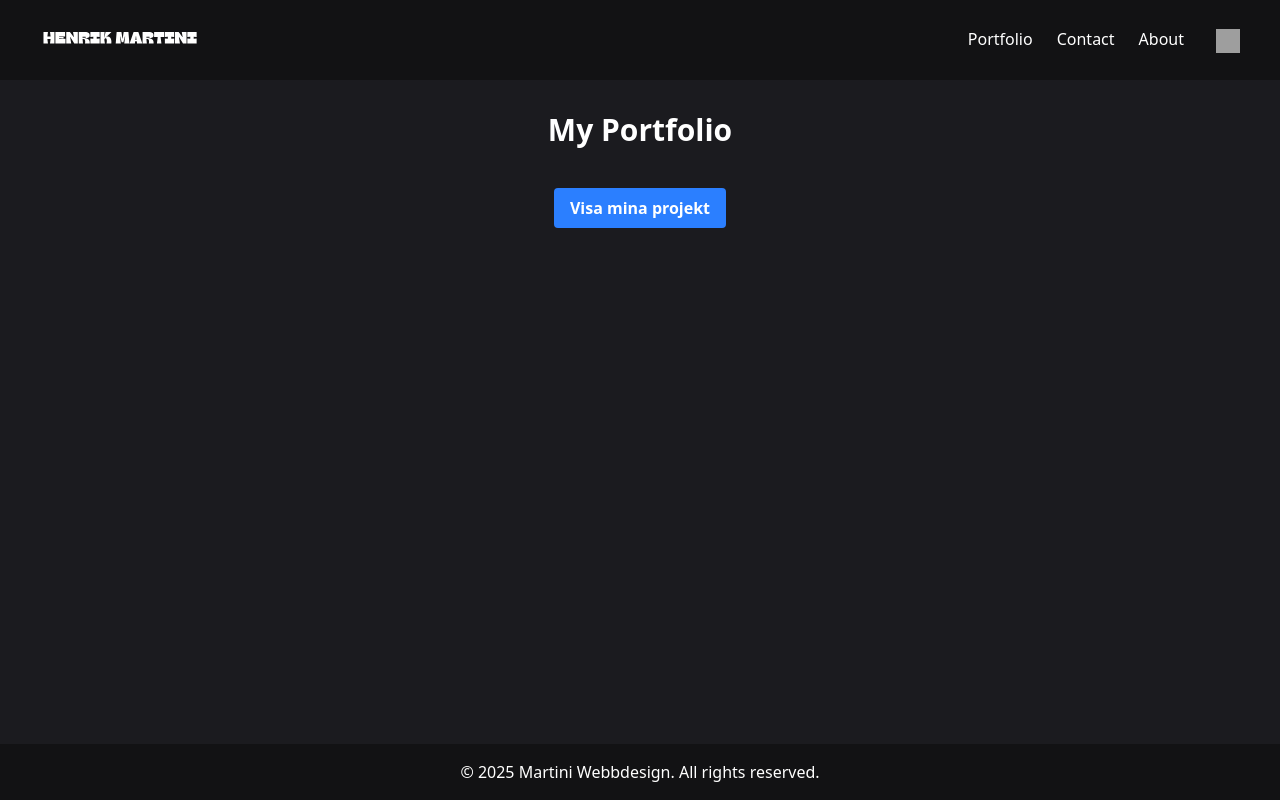
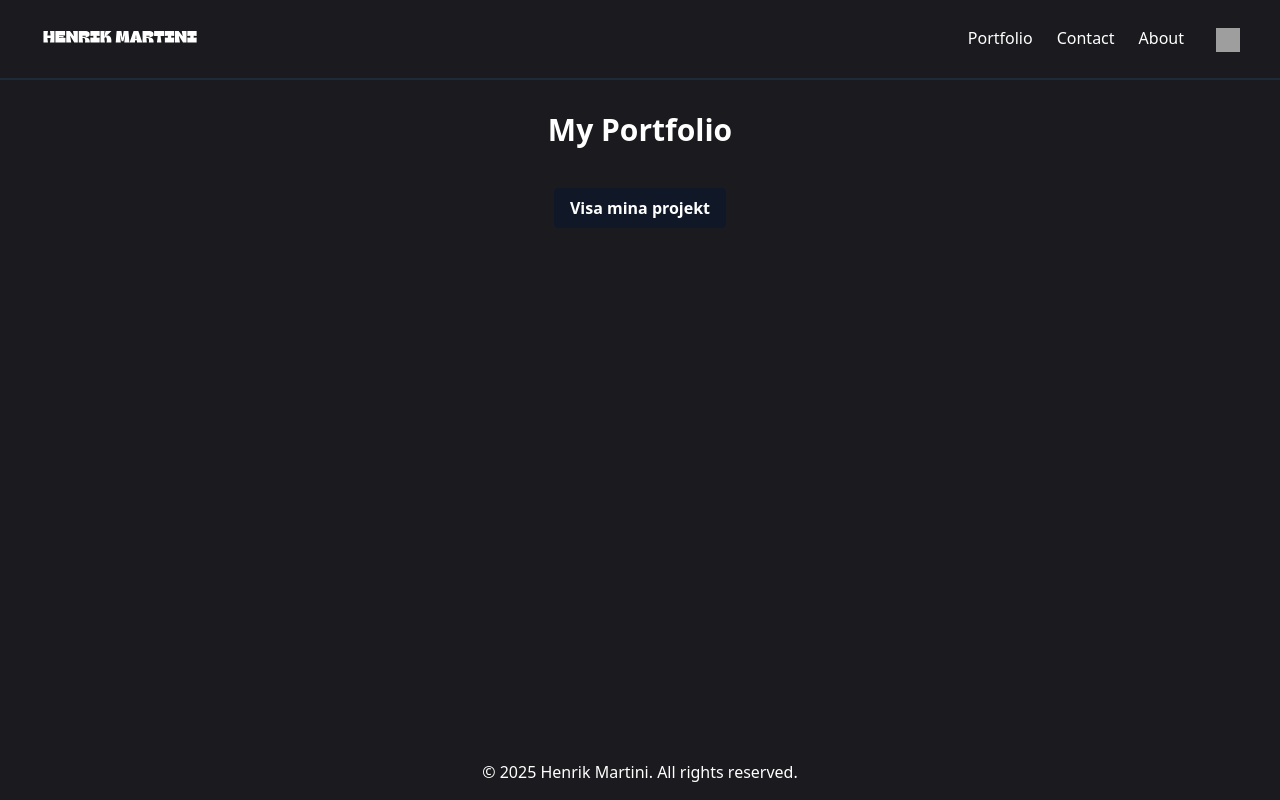
Before and after one commit to Thebeatkicks/portfolio-website, a React (Vite) app: page /portfolio in a window 1280 px wide. Built offline with nearby package versions, Linux system fonts and the light colour scheme; grey boxes are pictures that could not be loaded.

Commit message:
changed Bg-color

```diff
--- a/src/components/Footer.jsx
+++ b/src/components/Footer.jsx
@@ -1,7 +1,7 @@
 function Footer() {
   return (
-    <footer className="bg-[#121214] text-white h-14 flex items-center justify-center">
-        &copy; 2025 Martini Webbdesign. All rights reserved.
+    <footer className="text-white h-14 flex items-center justify-center">
+        &copy; 2025 Henrik Martini. All rights reserved.
     </footer>
   )
 }
--- a/src/components/Header.jsx
+++ b/src/components/Header.jsx
@@ -14,7 +14,7 @@ const Header = () => {
     <header
         className="
             flex items-center justify-between px-4 md:px-10 h-20
-            relative bg-[#121214] text-white
+            relative text-white border-b-2 border-gray-800
             "
     >
         <Logo />
--- a/src/components/Home.jsx
+++ b/src/components/Home.jsx
@@ -5,7 +5,7 @@ function Home() {
     <div className='
     mt-10'>
 
-      <img src={frontpage} alt="Henrik" className="mx-auto mt-4 w-1/2 h-auto grayscale brightness-50" />
+      <img src={frontpage} alt="Henrik" className="mx-auto mt-4 w-1/2 h-auto grayscale brightness-50 rounded-full" />
       <div className="text-center mt-5 mb-10 flex flex-row gap-2 justify-center">
 
                 <span className="inline-flex items-center rounded-md bg-gray-50 px-2 py-1 text-xs font-medium text-gray-600 ring-1 ring-gray-500/10 ring-inset">
--- a/src/components/Nav.jsx
+++ b/src/components/Nav.jsx
@@ -15,7 +15,7 @@ function Nav({ isOpen, toggleMenu }) {
   return (
     <>
     <nav
-      className={`w-full md:w-1/2 px-4 py-6 md:px-0 bg-[#121214] md:justify-end absolute
+      className={`w-full md:w-1/2 px-4 py-6 md:px-0 md:justify-end absolute
         md:static top-20 left-0 ${isOpen ? "flex" : "hidden"} md:flex`
 
 }
--- a/src/components/Portfolio.jsx
+++ b/src/components/Portfolio.jsx
@@ -11,7 +11,7 @@ function Portfolio() {
       <div className="text-center mt-10 mb-8">
       <button
         onClick={() => setShowProjects(!showProjects)}
-        className="bg-blue-500 hover:bg-blue-700 text-white font-bold py-2 px-4 rounded mb-6"
+        className="bg-gray-900 hover:bg-blue-700 text-white font-bold py-2 px-4 rounded mb-6"
       >
         {showProjects ? 'Dölj mina projekt' : 'Visa mina projekt'}
       </button>
```
